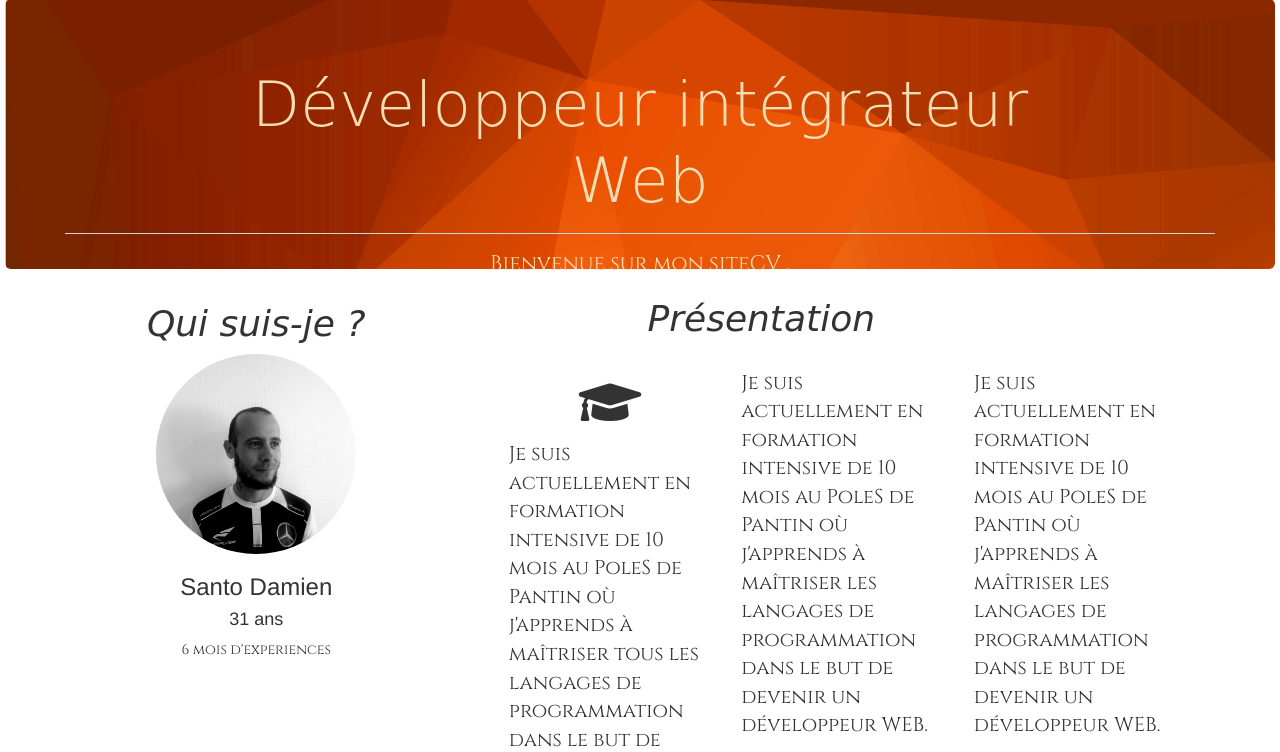
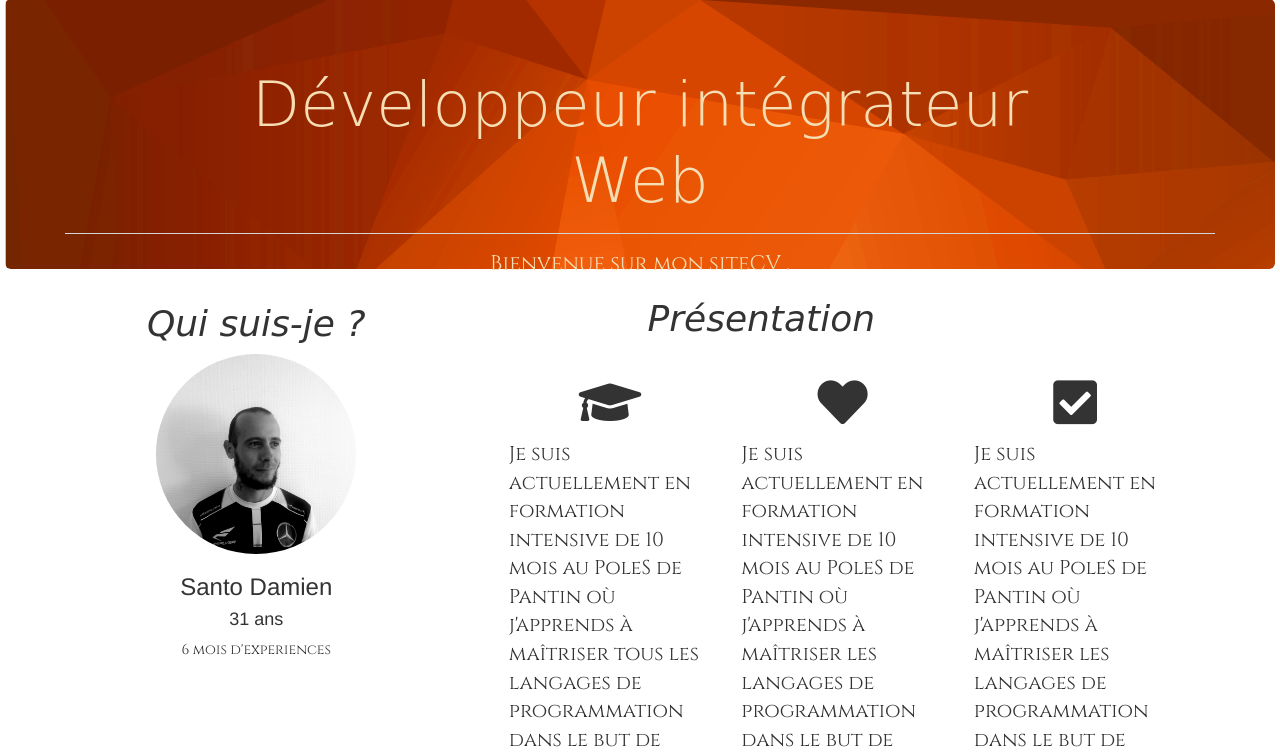
Before and after one commit to DamienThiago93230/damienPORTEFOLIO, a PHP site: page / in a window 1280 px wide. Shown: the part 68-820 px from the top of the page. Run offline with PHP 8.4, Linux system fonts and the light colour scheme; a user stored in the database is signed in; data comes from the database, SQL or seed files in the repository; some libraries are stand-ins or nearby versions; some web fonts are replaced.

Commit message:
C25
mise en page de la présentation

```diff
--- a/front/index.php
+++ b/front/index.php
@@ -69,9 +69,12 @@ $ligne_utilisateur = $sql-> fetch();
                             <p>Je suis actuellement en formation intensive de 10 mois au PoleS de Pantin où j'apprends à maîtriser tous les langages de programmation dans le but de devenir un développeur WEB.</p>
                         </div>
                         <div class="col-lg-4">
+                        <div class="text-center form"><i class="fas fa-heart"></i></div>
                             <p>Je suis actuellement en formation intensive de 10 mois au PoleS de Pantin où j'apprends à maîtriser les langages de programmation dans le but de devenir un développeur WEB.</p>
                         </div>
                         <div class="col-lg-4">
+                        <div class="text-center form"><i class="fas fa-check-square"></i>
+</div>
                             <p>Je suis actuellement en formation intensive de 10 mois au PoleS de Pantin où j'apprends à maîtriser les langages de programmation dans le but de devenir un développeur WEB.</p>
                         </div>
                     </div>
```
